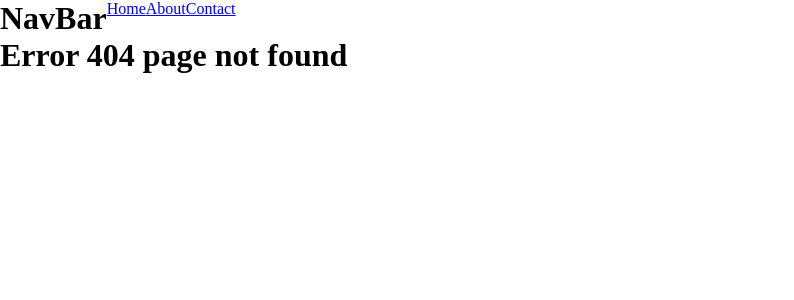
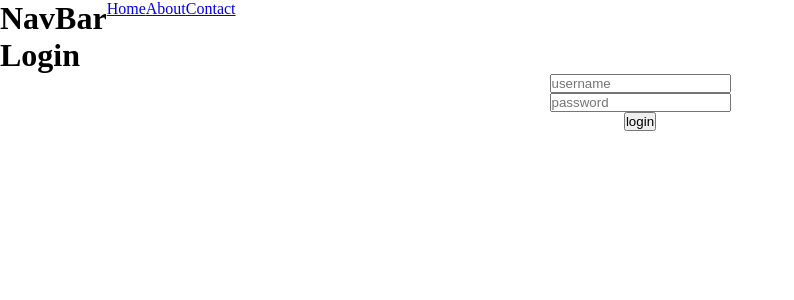
Before and after one commit to luffyytaro/aswin-react, a React (Vite) app: page /login in a window 1280 px wide. Before the commit this address had no page. Shown: the top 300 px of the page, without its empty margins (0-794 px from the left). Built offline with nearby package versions, Linux system fonts and the light colour scheme.

Commit message:
aswin123

```diff
--- a/src/condition.jsx
+++ b/src/condition.jsx
@@ -6,6 +6,8 @@ import PageNotFound from "./pages/pageNotFound";
 import NavBar from "./pages/navbar";
 import Register from "./login-UI/registration";
 import Formik from "./login-UI/formik";
+import Login from "./login-UI/signin";
+import Profile from "./login-UI/profile";
 
 
 function Condition() {
@@ -20,6 +22,8 @@ function Condition() {
                         <Route path="/contact" Component={Contact} />
                         <Route path="/about" Component={About} />
                         <Route path="/register" Component={Formik}/>
+                        <Route path="/login" Component={Login}/>
+                        <Route path="/profile" Component={Profile}/>
                         <Route path="/*" Component={PageNotFound} />
                     </Routes>
 
--- a/src/login-UI/formik.jsx
+++ b/src/login-UI/formik.jsx
@@ -1,8 +1,10 @@
 import {useFormik} from "formik";
 import toast,{Toaster} from "react-hot-toast";
 import axios from "axios";
+import {useNavigate} from "react-router-dom";
 
 export default function Formik() {
+   const navigate = useNavigate();
     const formik = useFormik({
         initialValues: {
             username: "",
@@ -13,7 +15,10 @@ export default function Formik() {
         validateOnBlur: false,
         validateOnChange: false,
         onSubmit: (value) =>{
-            let res = axios.post("http://localhost:5000/register",value);
+            let res = axios.post("http://localhost:5000/api/register",value);
+           res.then(()=> {
+            navigate("/login",{replace:true});
+           });
             toast.promise(res,{
                 success: "Registration success",
                 error: "Registration failed",
@@ -51,7 +56,7 @@ function validate(value) {
         errors.username = "invalid username";
     }else if (!/^[a-zA-Z0-9\-\._]+@[a-zA-Z0-9]+\.[a-z]{2,6}$/.test(value.email)){
         errors.username = "invalid username";
-    }else if (!/^[w\W]{4,15}$/.test(value.password)){
+    }else if (!/^[\w\W]{4,15}$/.test(value.password)){
         errors.password = "invalid password";
     }
     return errors;
--- /dev/null
+++ b/src/login-UI/profile.jsx
@@ -0,0 +1,7 @@
+export default function Profile(){
+    return(
+        <main>
+            <textarea name="text"  cols="30" rows="10"></textarea>
+        </main>
+    );
+};
--- a/src/login-UI/signin.jsx
+++ b/src/login-UI/signin.jsx
@@ -1,7 +1,68 @@
-export default function Signin(){
+import {useFormik} from "formik";
+import toast,{Toaster} from "react-hot-toast";
+import axios from "axios";
+import {useNavigate} from "react-router-dom";
+
+export default function Login() {
+    const navigate = useNavigate();
+    const formik = useFormik({
+        initialValues: {
+            username: "",
+            password: "",
+
+        },
+        validate: validate,
+        validateOnBlur: false,
+        validateOnChange: false,
+        onSubmit: (value) =>{
+            let res = axios.post("http://localhost:5000/api/login",value);
+            res.then((data) => {
+                console.log(data);
+                localStorage.setItem("token",data.data.token);
+            })
+            res.then(()=> {
+                navigate("/profile",{replace:true});
+            });
+            toast.promise(res,{
+                success: "Login success",
+                error: "Login failed",
+                loading: "login in  please wait......"
+            })
+        }
+
+
+    });
     return(
         <main>
-            <h1>welcome to signIN page</h1>
+        <Toaster position= "top-center"/>
+        <h1>Login</h1>
+        <form onSubmit={formik.handleSubmit} style={{
+            display: "flex",
+            flexDirection: "column",
+            justifyContent: "center",
+            alignItems: "center"
+        }}>
+
+            <input {...formik.getFieldProps("username")} type="text" name="username" placeholder="username" />
+            {formik.errors.username}
+            <input {...formik.getFieldProps("password")} type="password" name="password" placeholder="password" />
+            {formik.errors.password}
+            <button type="submit">login</button>
+
+
+        </form>
         </main>
     );
 }
+
+function validate(value) {
+    const errors = {};
+    if(!value.username){
+        toast.error("Invalid username");
+        errors.username = "invalid username";
+    }
+    else if (!value.password){
+        errors.password = "invalid password";
+    }
+    return errors;
+}
```
